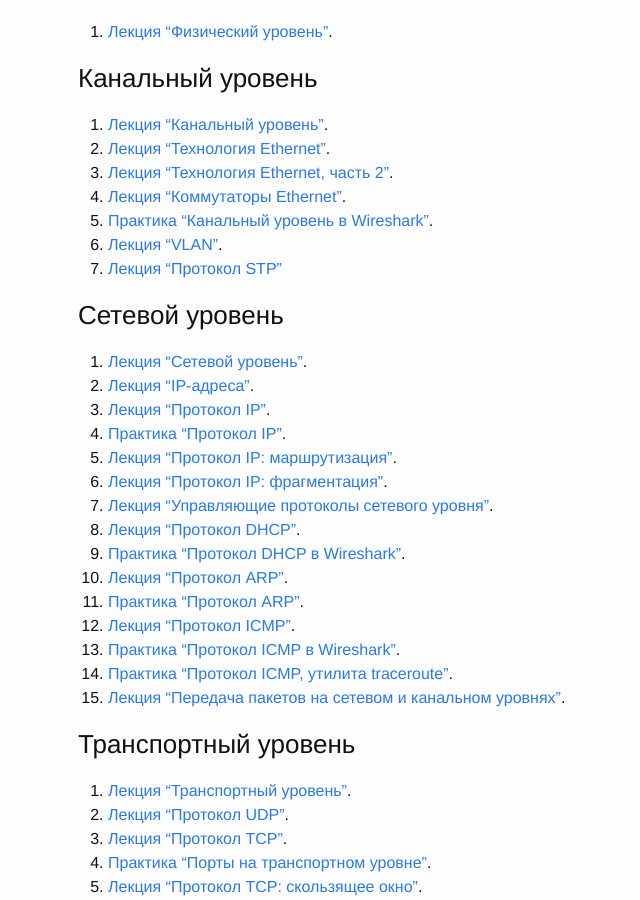
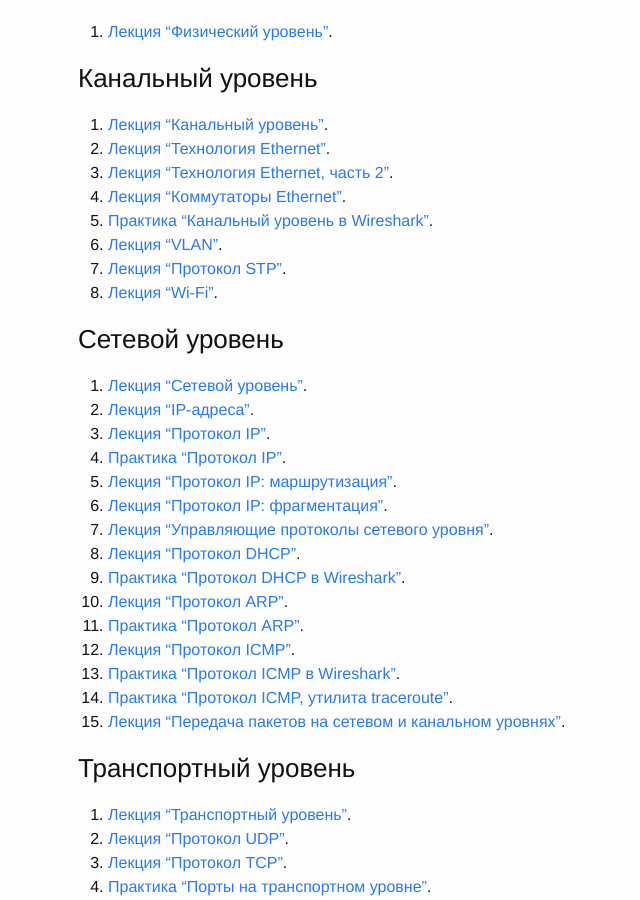
Before and after one commit to sozykin/asozykin.ru, a Jekyll site: the page built from _pages/networks_online.md, in a window 1280 px wide and 900 px high, scrolled down 741 px. Shown: the whole window, without its empty margins (192-832 px from the left). Built offline with Jekyll 4.4.1, drawn with Linux system fonts in a browser that asks for light colours; comment, search, counter and statistics services are not loaded.

Commit message:
Update networks_online.md

```diff
--- a/_pages/networks_online.md
+++ b/_pages/networks_online.md
@@ -37,7 +37,8 @@ permalink: /courses/networks_online
 4. [Лекция "Коммутаторы Ethernet"](https://youtu.be/bdbsPC3b09A).
 5. [Практика "Канальный уровень в Wireshark"](https://youtu.be/HsPurrcG_9Y).
 6. [Лекция "VLAN"](https://youtu.be/Ig4WoXWzhNc).
-7. [Лекция "Протокол STP"](https://youtu.be/xtHlGmd94ec)
+7. [Лекция "Протокол STP"](https://youtu.be/xtHlGmd94ec).
+8. [Лекция "Wi-Fi"](https://youtu.be/pXG-4L2Hn9M).
 
 ### Сетевой уровень
 
```
